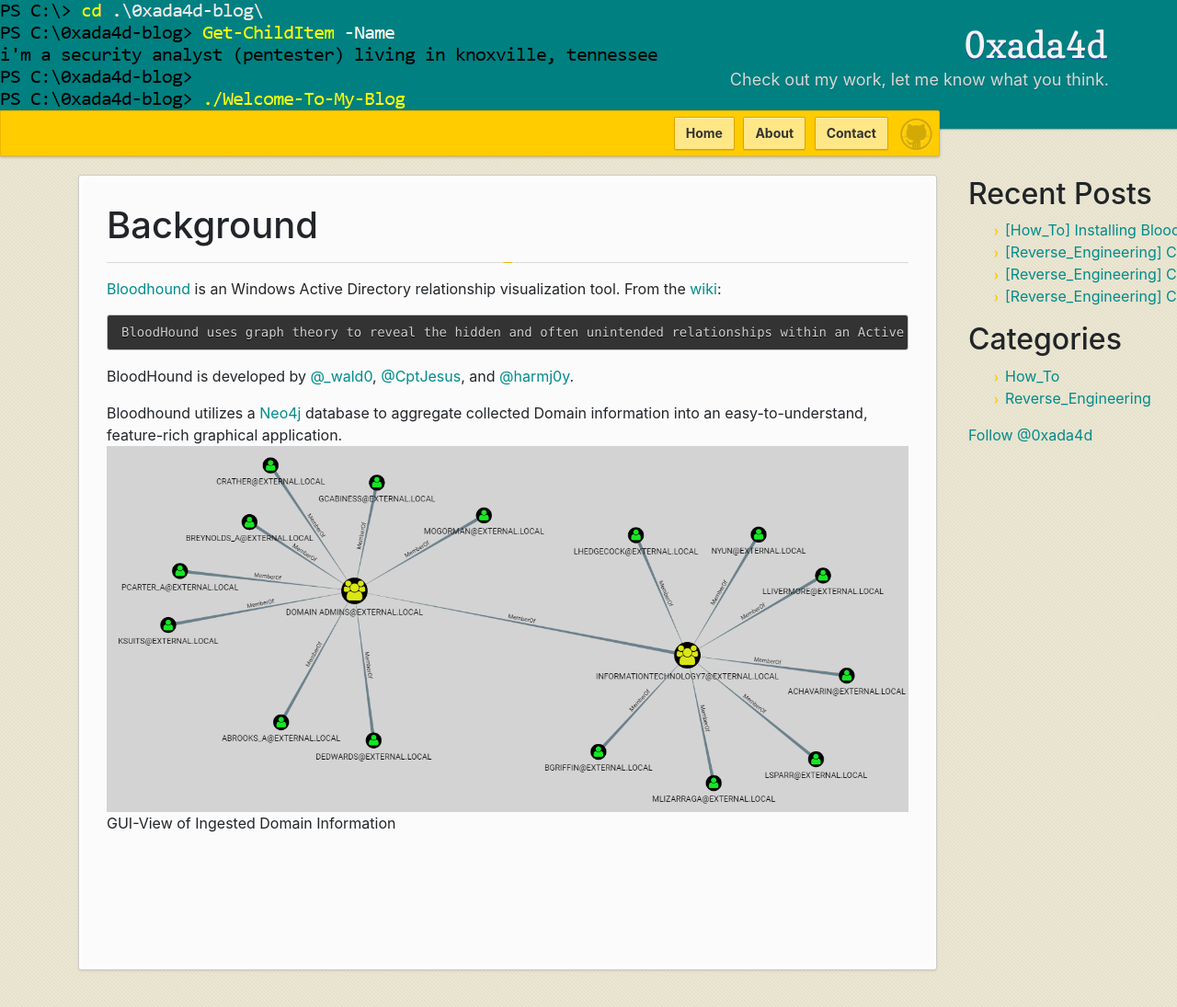
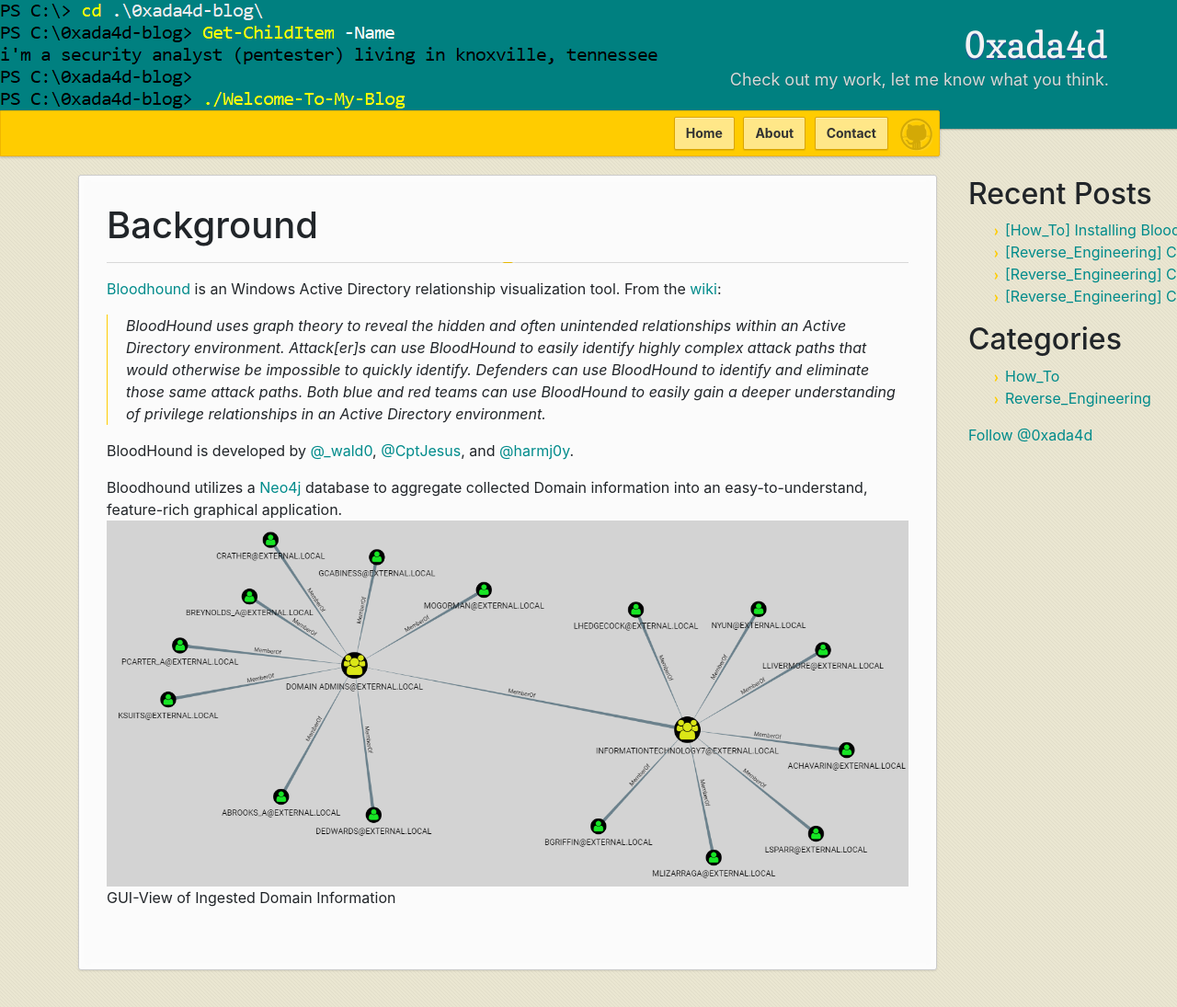
Before and after one commit to 0xada4d/0xada4d.github.io, a Jekyll site: the page built from _posts/2018-03-03-installing-bloodhound-server.md, in a window 1280 px wide and 1095 px high. Shown: the whole window at 92% size. Built offline with Jekyll 4.4.1, drawn with Linux system fonts in a browser that asks for light colours; comment, search, counter and statistics services are not loaded.

````diff
--- a/_posts/2018-03-03-installing-bloodhound-server.md
+++ b/_posts/2018-03-03-installing-bloodhound-server.md
@@ -11,9 +11,9 @@ description: "Getting a Bloodhound server running using a Neo4j Docker image"
 ___
 
 [Bloodhound](https://github.com/BloodHoundAD/Bloodhound) is an Windows Active Directory relationship visualization tool. From the [wiki](https://github.com/BloodHoundAD/Bloodhound/wiki):
-```
-BloodHound uses graph theory to reveal the hidden and often unintended relationships within an Active Directory environment. Attack[er]s can use BloodHound to easily identify highly complex attack paths that would otherwise be impossible to quickly identify. Defenders can use BloodHound to identify and eliminate those same attack paths. Both blue and red teams can use BloodHound to easily gain a deeper understanding of privilege relationships in an Active Directory environment.
-```
+
+> BloodHound uses graph theory to reveal the hidden and often unintended relationships within an Active Directory environment. Attack[er]s can use BloodHound to easily identify highly complex attack paths that would otherwise be impossible to quickly identify. Defenders can use BloodHound to identify and eliminate those same attack paths. Both blue and red teams can use BloodHound to easily gain a deeper understanding of privilege relationships in an Active Directory environment.
+
 BloodHound is developed by [@\_wald0](https://twitter.com/_wald0), [@CptJesus](https://twitter.com/CptJesus), and [@harmj0y](https://twitter.com/harmj0y).
 
 Bloodhound utilizes a [Neo4j](https://neo4j.com/) database to aggregate collected Domain information into an easy-to-understand, feature-rich graphical application.
````
